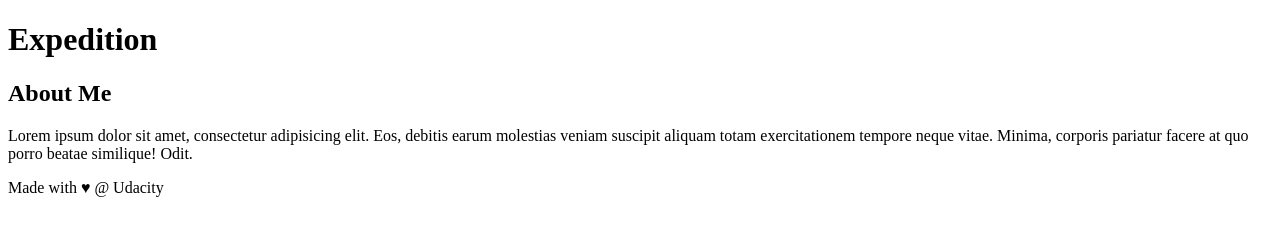
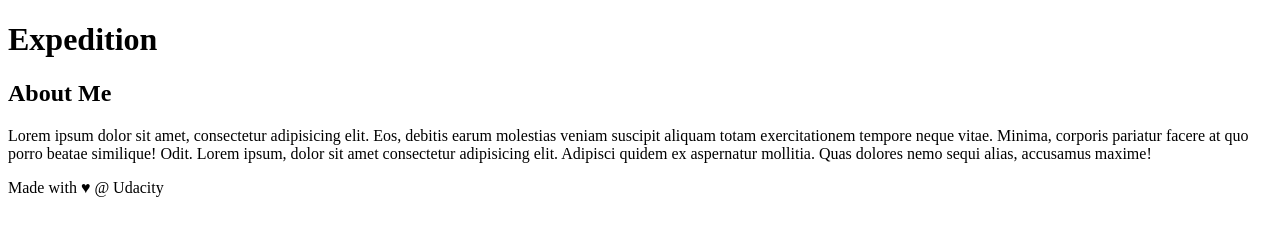
Before and after one commit to Nikil2580/Git-practice, a plain HTML site: page index.html in a window 1280 px wide. Drawn offline with Linux system fonts and the light colour scheme.

Commit message:
Add more content

```diff
--- a/index.html
+++ b/index.html
@@ -26,7 +26,8 @@
 
         <p>Lorem ipsum dolor sit amet, consectetur adipisicing elit. Eos, debitis earum molestias veniam suscipit
             aliquam totam exercitationem tempore neque vitae. Minima, corporis pariatur facere at quo porro beatae
-            similique! Odit.</p>
+            similique! Odit. Lorem ipsum, dolor sit amet consectetur adipisicing elit. Adipisci quidem ex aspernatur
+            mollitia. Quas dolores nemo sequi alias, accusamus maxime!</p>
     </aside>
 
     <footer>
```
